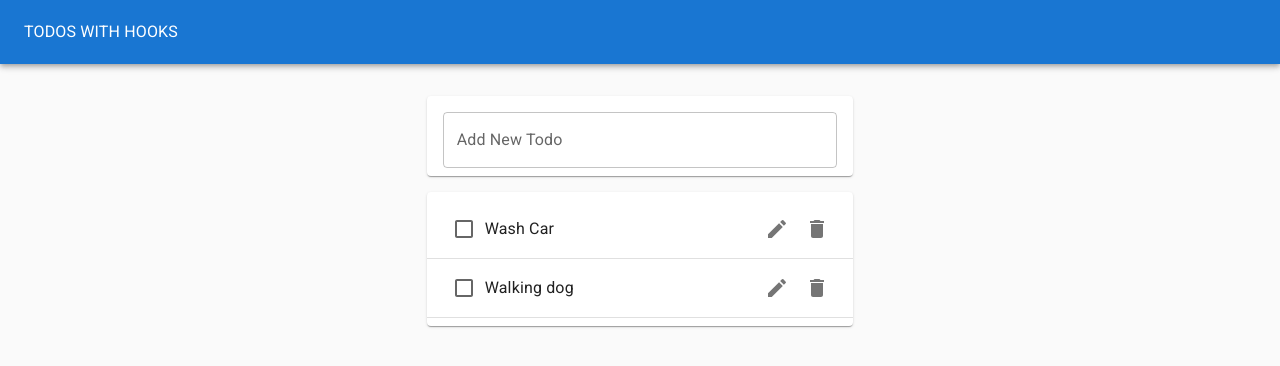
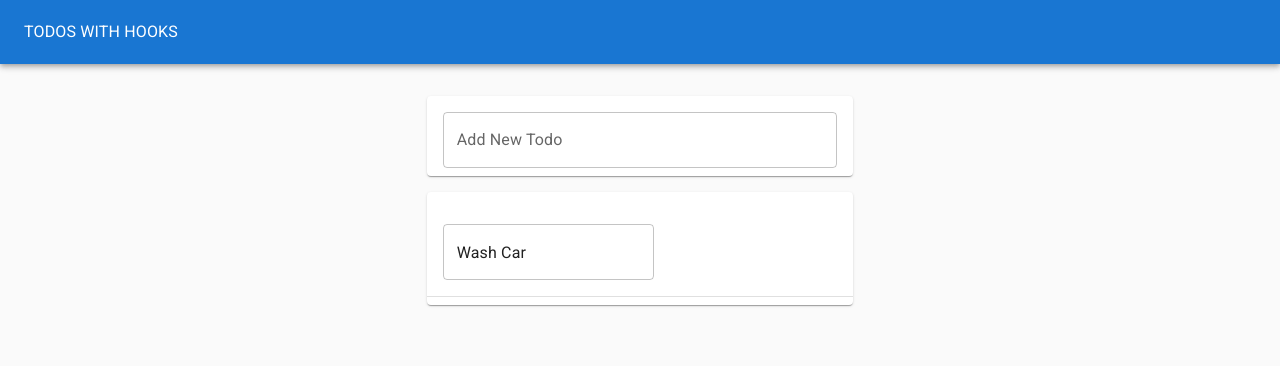
Before and after one commit to DarkoPG27/Todo-App-With-Hooks, a React (Create React App) app in the folder todo-app-with-hooks/: page / in a window 1280 px wide. Both pictures are taken after a click on the button 777 px from the left and 229 px from the top of the page. Shown: the top 366 px of the page. Built offline with nearby package versions, Linux system fonts and the light colour scheme.

Commit message:
added EditTodoForm

```diff
--- /dev/null
+++ b/todo-app-with-hooks/src/EditTodoForm.js
@@ -0,0 +1,23 @@
+import { TextField } from "@mui/material";
+import useInputState from "./hooks/useInputState";
+
+function EditTodoForm({ id, task, editTodo, toggleEditForm }) {
+    const [value, handleChange, reset] = useInputState(task);
+    return (
+        <form onSubmit={e => {
+            e.preventDefault();
+            editTodo(id, value);
+            reset();
+            toggleEditForm();
+        }}>
+            <TextField
+                margin="normal"
+                value={value}
+                onChange={handleChange}
+                fullWidth
+            />
+        </form>
+    )
+}
+
+export default EditTodoForm;
--- a/todo-app-with-hooks/src/Todo.js
+++ b/todo-app-with-hooks/src/Todo.js
@@ -1,10 +1,22 @@
 import { ListItem, ListItemText, Checkbox, ListItemSecondaryAction, IconButton } from "@mui/material";
 import DeleteIcon from '@mui/icons-material/Delete';
 import EditIcon from '@mui/icons-material/Edit';
+import useToggleState from "./hooks/useToggleState";
+import EditTodoForm from "./EditTodoForm";
 
-function Todo({ id, task, completed, removeTodo, toggleTodo }) {
+function Todo({ id, task, completed, removeTodo, toggleTodo, editTodo }) {
+    const [isEditing, toggle] = useToggleState(false)
+
     return (
         <ListItem>
+            {isEditing ? (<EditTodoForm
+                editTodo={editTodo}
+                id={id}
+                task={task}
+                toggleEditForm={toggle}
+            />
+            ) : (
+                <>
                     <Checkbox tabIndex={-1} checked={completed} onClick={() => toggleTodo(id)} />
                     <ListItemText
                         style={{ textDecoration: completed ? "line-through" : "none" }}
@@ -12,7 +24,7 @@
                         {task}
                     </ListItemText>
                     <ListItemSecondaryAction>
-                <IconButton aria-label="Edit">
+                        <IconButton aria-label="Edit" onClick={toggle} >
                             <EditIcon></EditIcon>
                         </IconButton>
                         <IconButton aria-label="Delete" onClick={() => removeTodo(id)}>
@@ -20,6 +32,8 @@
                         </IconButton>
 
                     </ListItemSecondaryAction>
+                </>)
+            }
         </ListItem>
     );
 }
--- a/todo-app-with-hooks/src/TodoApp.js
+++ b/todo-app-with-hooks/src/TodoApp.js
@@ -7,8 +7,8 @@
 function TodoApp() {
 
     const initialTodos = [
-        { id: 1, task: "Wash Car", completed: false },
-        { id: 2, task: "Walking dog", completed: false }
+        { id: 1, task: "Wash Car", completed: false }
+
     ];
 
     const [todos, setTodos] = useState(initialTodos);
@@ -28,6 +28,12 @@
         setTodos(updatedTodos);
     }
 
+    const editTodo = (todoId, newTask) => {
+        const updatedTodos = todos.map(todo =>
+            todo.id === todoId ? { ...todo, task: newTask } : todo);
+        setTodos(updatedTodos);
+
+    }
 
     return (
         <Paper
@@ -47,7 +53,12 @@
             <Grid container justifyContent="center" style={{ marginTop: "1rem" }}>
                 <Grid item xs={11} md={8} lg={4}>
                     <TodoForm addTodo={addTodo} />
-                    <TodoList todos={todos} removeTodo={removeTodo} toggleTodo={toggleTodo} />
+                    <TodoList
+                        todos={todos}
+                        removeTodo={removeTodo}
+                        toggleTodo={toggleTodo}
+                        editTodo={editTodo}
+                    />
                 </Grid>
             </Grid>
         </Paper >
--- a/todo-app-with-hooks/src/TodoList.js
+++ b/todo-app-with-hooks/src/TodoList.js
@@ -1,20 +1,20 @@
 import { Paper, List, Divider } from "@mui/material";
 import Todo from "./Todo";
 
-function TodoList({ todos, removeTodo, toggleTodo }) {
+function TodoList({ todos, removeTodo, toggleTodo, editTodo }) {
     return (
         <Paper>
             <List>
                 {todos.map(todo => (
                     <>
                         <Todo
-
+                            key={todo.id}
                             id={todo.id}
                             task={todo.task}
-                            key={todo.id}
                             completed={todo.completed}
                             removeTodo={removeTodo}
                             toggleTodo={toggleTodo}
+                            editTodo={editTodo}
                         />
                         <Divider />
                     </>
--- a/todo-app-with-hooks/src/hooks/useToggle.js
+++ b/todo-app-with-hooks/src/hooks/useToggleState.js
@@ -1,4 +1,4 @@
-import { usestate } from "react";
+import { useState } from "react";
 
 function useToggle(initialVal = false) {
 
```
Lines whose indentation alone changed are shown as unchanged.
